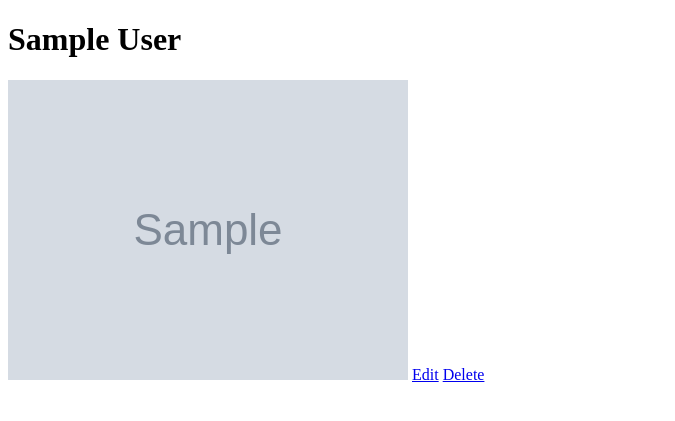
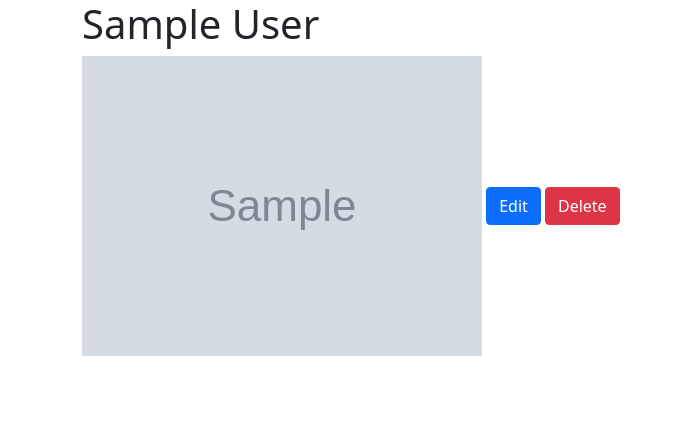
Before and after one commit to hall-ash/SB_Exercises, a Flask app: page /users/1 in a window 1280 px wide. Shown: the top 421 px of the page, without its empty margins (0-675 px from the left). Run offline with Flask 2, Linux system fonts and the light colour scheme; tables that the repository leaves empty hold one stand-in row (values such as "Sample post"); grey boxes marked "Sample" are stand-in pictures.

Commit message:
added boostrap and deleted sql file

```diff
--- a/flask-blogly/templates/base.html
+++ b/flask-blogly/templates/base.html
@@ -4,10 +4,16 @@
   <meta charset="UTF-8">
   <meta http-equiv="X-UA-Compatible" content="IE=edge">
   <meta name="viewport" content="width=device-width, initial-scale=1.0">
+  <link href="https://cdn.jsdelivr.net/npm/bootstrap@5.1.3/dist/css/bootstrap.min.css" rel="stylesheet" integrity="sha384-1BmE4kWBq78iYhFldvKuhfTAU6auU8tT94WrHftjDbrCEXSU1oBoqyl2QvZ6jIW3" crossorigin="anonymous">
   <title>{% block title %}{% endblock title %}</title>
 </head>
 <body>
-  {% block content %}
-  {% endblock content %}
+
+  <div class="container">
+    {% block content %}
+    {% endblock content %}
+  </div>
+
+  <script src="https://cdn.jsdelivr.net/npm/bootstrap@5.1.3/dist/js/bootstrap.bundle.min.js" integrity="sha384-ka7Sk0Gln4gmtz2MlQnikT1wXgYsOg+OMhuP+IlRH9sENBO0LRn5q+8nbTov4+1p" crossorigin="anonymous"></script>
 </body>
 </html>
--- a/flask-blogly/templates/new-user-form.html
+++ b/flask-blogly/templates/new-user-form.html
@@ -10,6 +10,6 @@ New User
   <p>First Name:     <input type="text" name="first_name" placeholder="Enter a first name"></p>
   <p>Last Name:  <input type="text" name="last_name" placeholder="Enter a last name"></p>
   <p>Image URL:   <input type="url" name="image_url" placeholder="Provide an image of this user"></p>
-  <button type="submit">Add</button>
+  <button class="btn btn-primary" type="submit">Add</button>
 </form>
 {% endblock content %}
--- a/flask-blogly/templates/user-detail.html
+++ b/flask-blogly/templates/user-detail.html
@@ -7,7 +7,7 @@
 <h1>{{ user.first_name }} {{ user.last_name }}</h1>
 
 <img src="{{ user.image_url }}" alt="User image">
-<a href="{{ url_for('edit_user', user_id=user.id) }}">Edit</a>
-<a href="{{ url_for('delete_user', user_id=user.id) }}">Delete</a>
+<a class="btn btn-primary" href="{{ url_for('edit_user', user_id=user.id) }}" role="button">Edit</a>
+<a class="btn btn-danger" href="{{ url_for('delete_user', user_id=user.id) }}" role="button">Delete</a>
 
 {% endblock content %}
--- a/flask-blogly/templates/user-edit-form.html
+++ b/flask-blogly/templates/user-edit-form.html
@@ -9,8 +9,8 @@
   <p>First Name:     <input type="text" name="first_name" value="{{ user.first_name }}"></p>
   <p>Last Name:  <input type="text" name="last_name" value="{{ user.last_name }}"></p>
   <p>Image URL:   <input type="url" name="image_url" value="{{ user.image_url }}"></p>
-  <button type="submit">Save</button>
-  <a href="{{ url_for('user_detail', user_id=user.id) }}">Cancel</a>
+  <button class="btn btn-primary" type="submit">Save</button>
+  <a class="btn btn-secondary" href="{{ url_for('user_detail', user_id=user.id) }}" role="button">Cancel</a>
 </form>
 
 {% endblock content %}
--- a/flask-blogly/templates/users.html
+++ b/flask-blogly/templates/users.html
@@ -15,6 +15,6 @@
   <h3>No users yet!</h3>
 {% endif %}
 
-<a href="{{ url_for('new_user') }}">Add User</a>
+<a class="btn btn-primary" href="{{ url_for('new_user') }}" role="button">Add User</a>
 
 {% endblock content %}
```
Also changed, not shown: flask-blogly/blogly.sql (deleted, +0 -13 lines), flask-blogly/models.py (+9 -4 lines).
